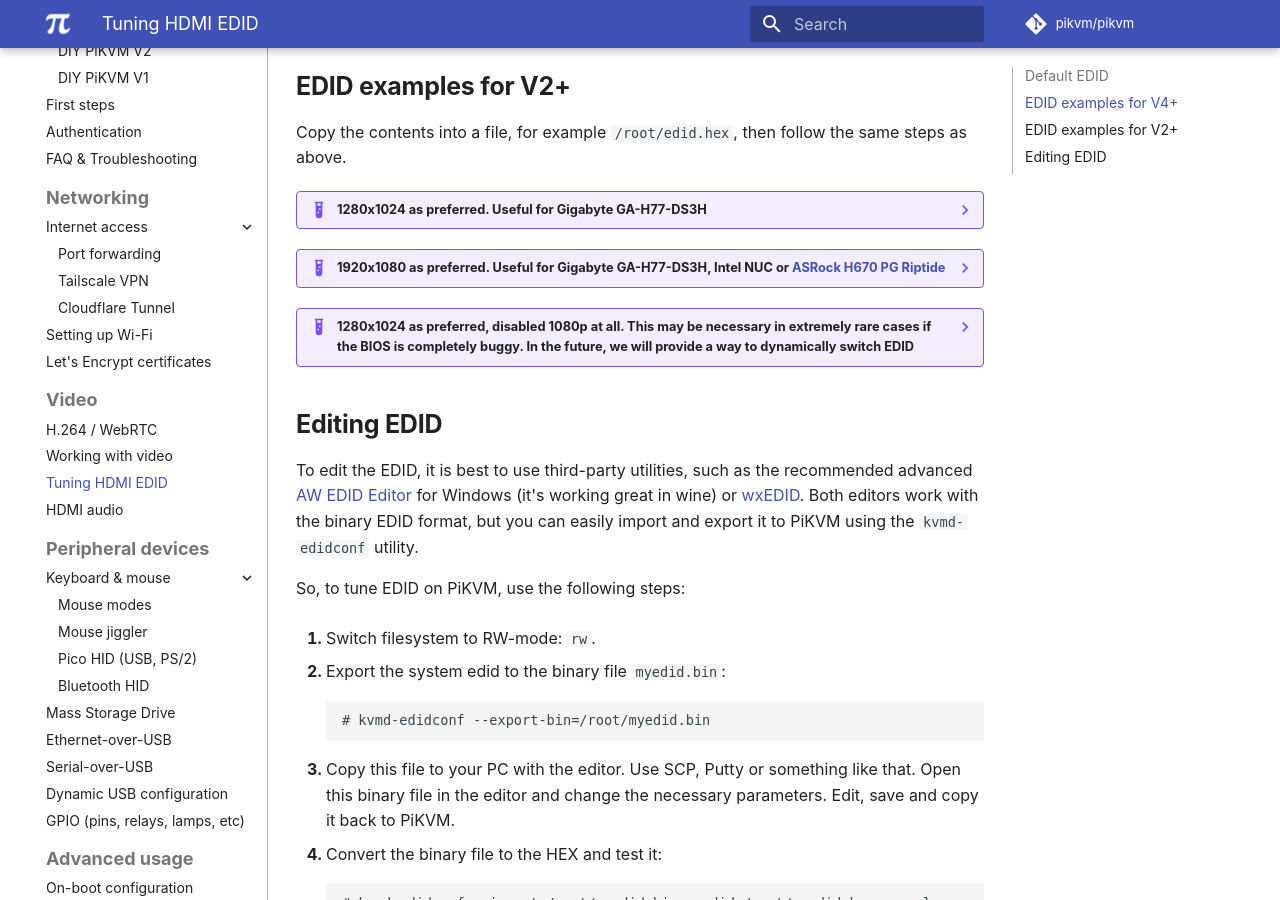
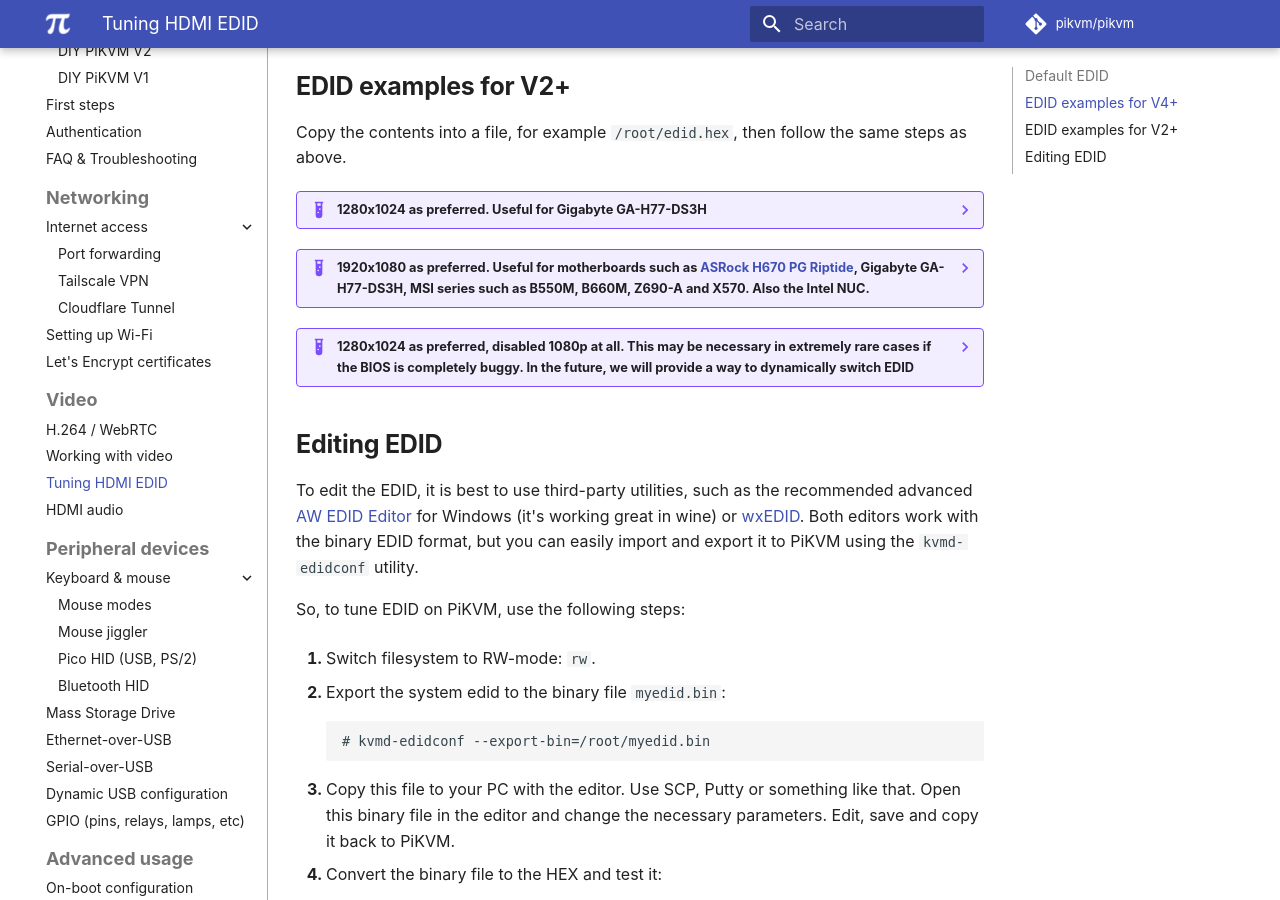
Before and after one commit to pikvm/pikvm, an MkDocs documentation site: the page built from docs/edid.md, in a window 1280 px wide and 900 px high, scrolled down 1253 px. Built offline with MkDocs 1.6.1 and Material for MkDocs 9.7.7, drawn with Linux system fonts in a browser that asks for light colours; some web fonts are replaced; comment, search, counter and statistics services are not loaded.

Commit message:
Add notes about MSI motherboard, will help with search engines (#1223)

````diff
--- a/docs/edid.md
+++ b/docs/edid.md
@@ -119,7 +119,7 @@
     00000000000000000000000000000045
     ```
 
-??? example "1920x1080 as preferred. Useful for Gigabyte GA-H77-DS3H, Intel NUC or [ASRock H670 PG Riptide](https://github.com/pikvm/pikvm/issues/715)"
+??? example "1920x1080 as preferred. Useful for motherboards such as [ASRock H670 PG Riptide](https://github.com/pikvm/pikvm/issues/715), Gigabyte GA-H77-DS3H, MSI series such as B550M, B660M, Z690-A and X570. Also the Intel NUC."
     ```
     00FFFFFFFFFFFF005262888800888888
     1C150103800000780AEE91A3544C9926
````
